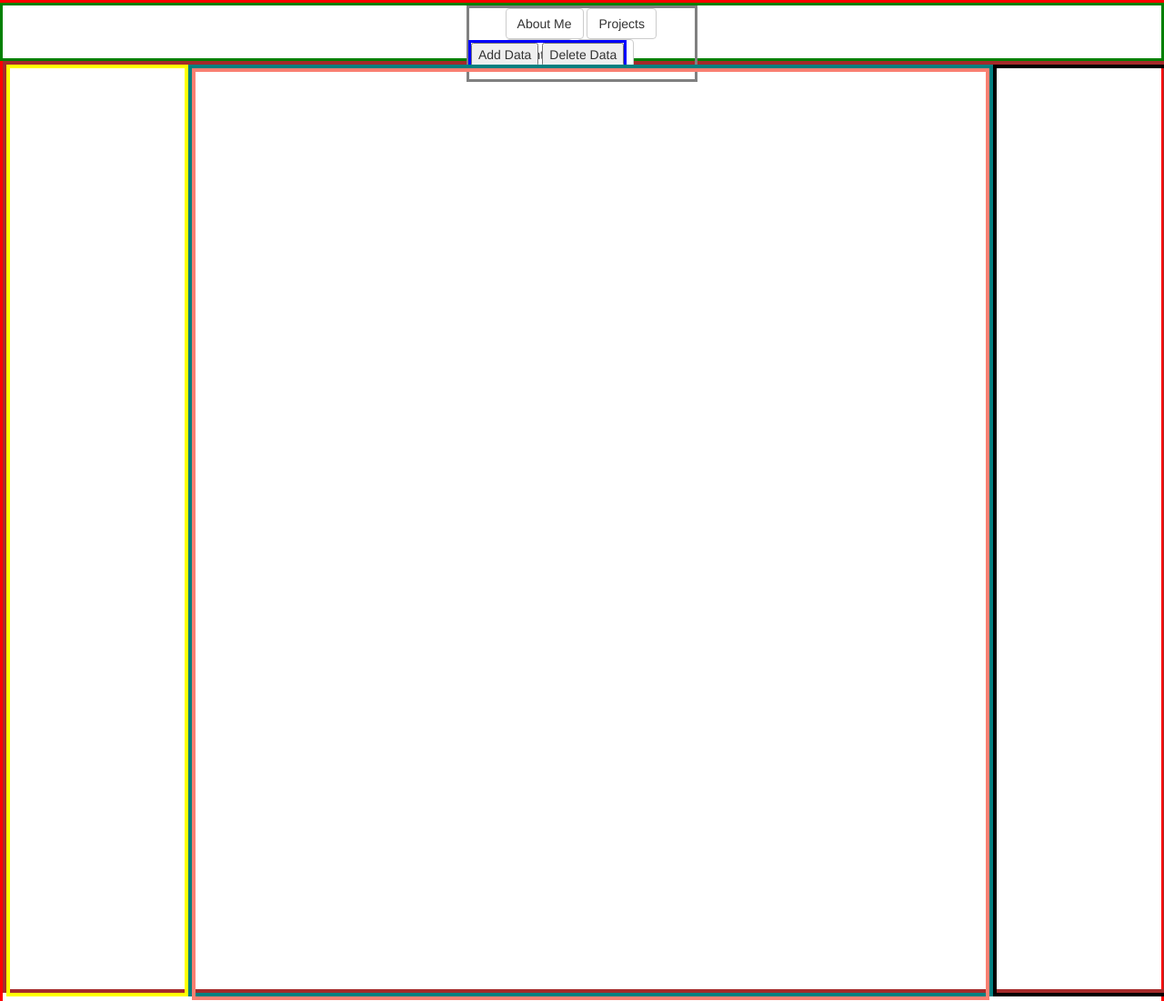
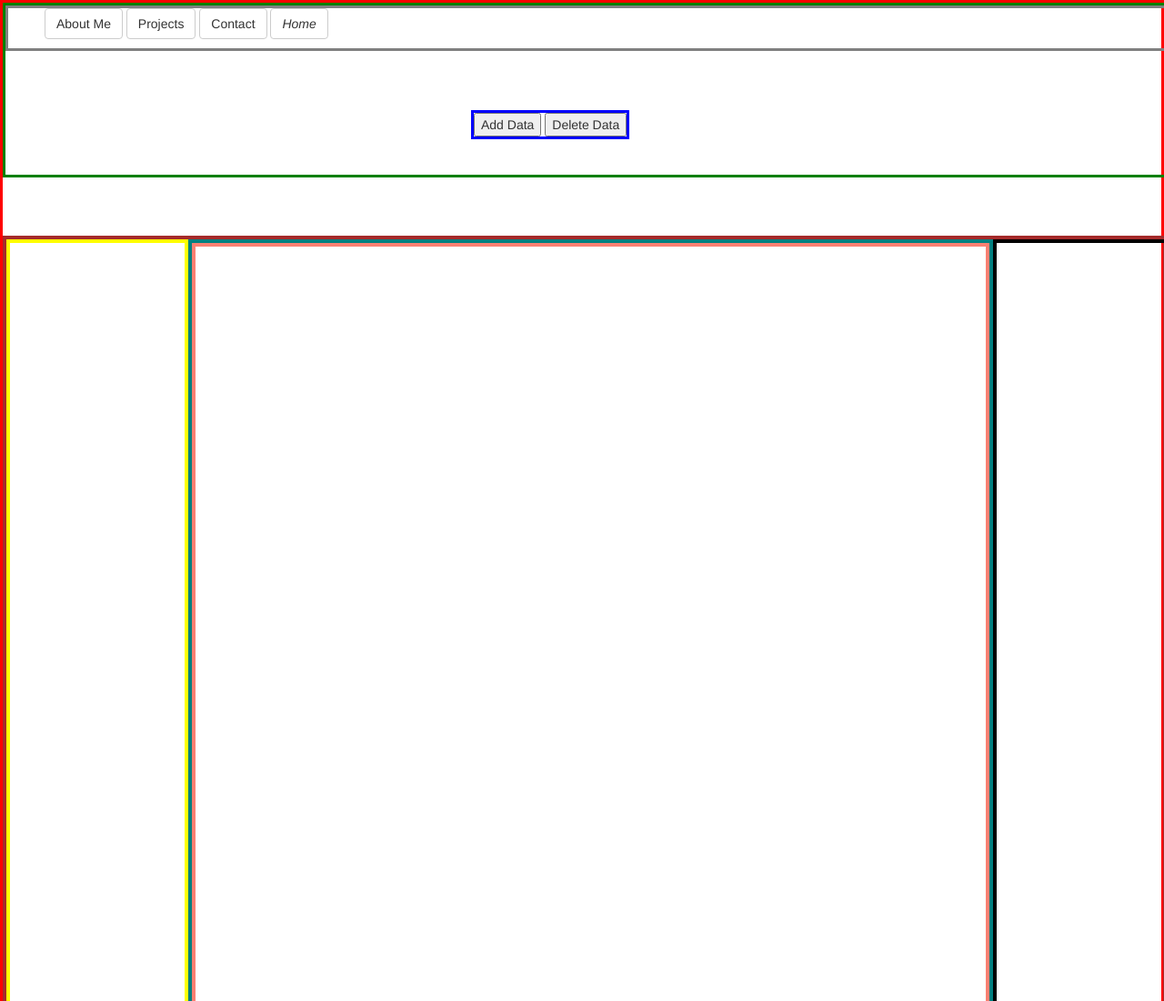
Before and after one commit to whyyy1/whyyy1.github.io, a website built with Vite: page home.html in a window 1280 px wide. Shown: the top 1100 px of the page at 91% size. Built offline with nearby package versions, Linux system fonts and the light colour scheme.

Commit message:
measurements

```diff
--- a/home.css
+++ b/home.css
@@ -17,18 +17,19 @@
 /* header content */
 .Header {
     border: 3px solid green;
-    position: absolute;
+    position: relative;
     width: 100vw;
-    height: 5vw;
+    height: 15vw;
 }
 
 #headerSec{
+    position: absolute;
     border: 3px solid grey;
     position: absolute;
     align-items: center;
+    width: 100vw;
 
-    left: 40%;
-    right: 40%;
+
 
 }
 
@@ -37,7 +38,8 @@
 
     border: 3px solid blue;
     left:40vw;
-    margin-top: 3vw;
+    top:4vw;
+    margin-top: 5vw;
 }
 
 
```
